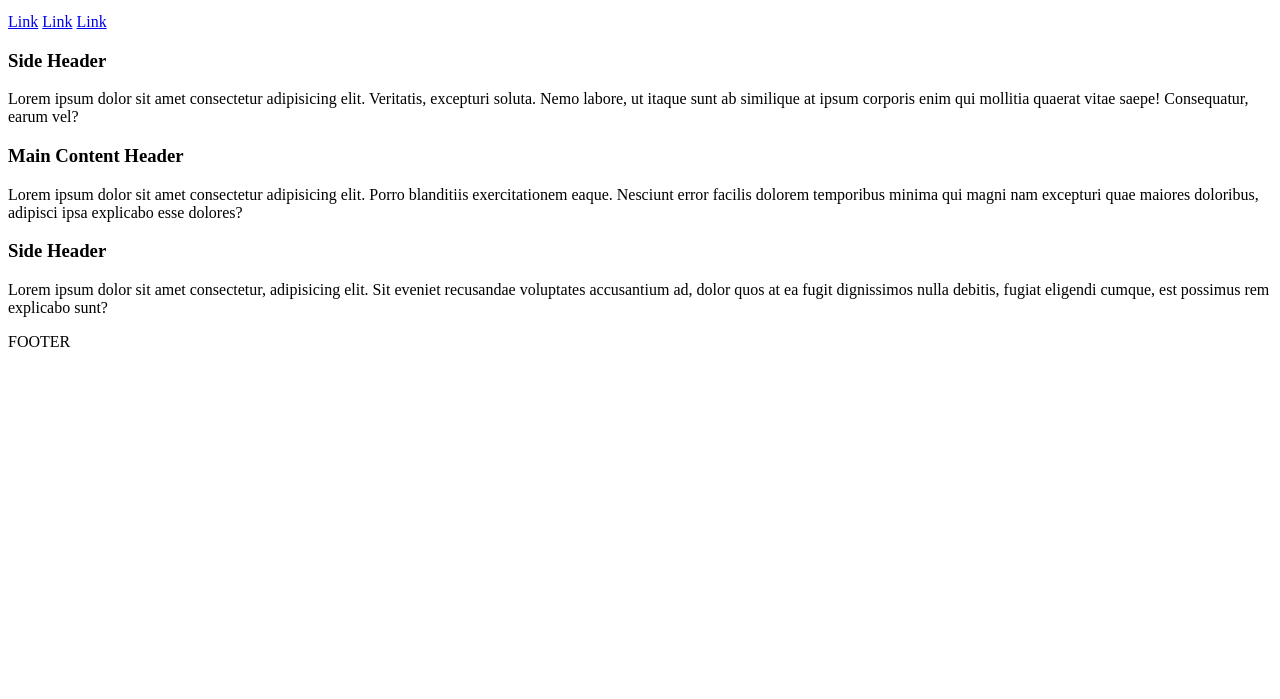
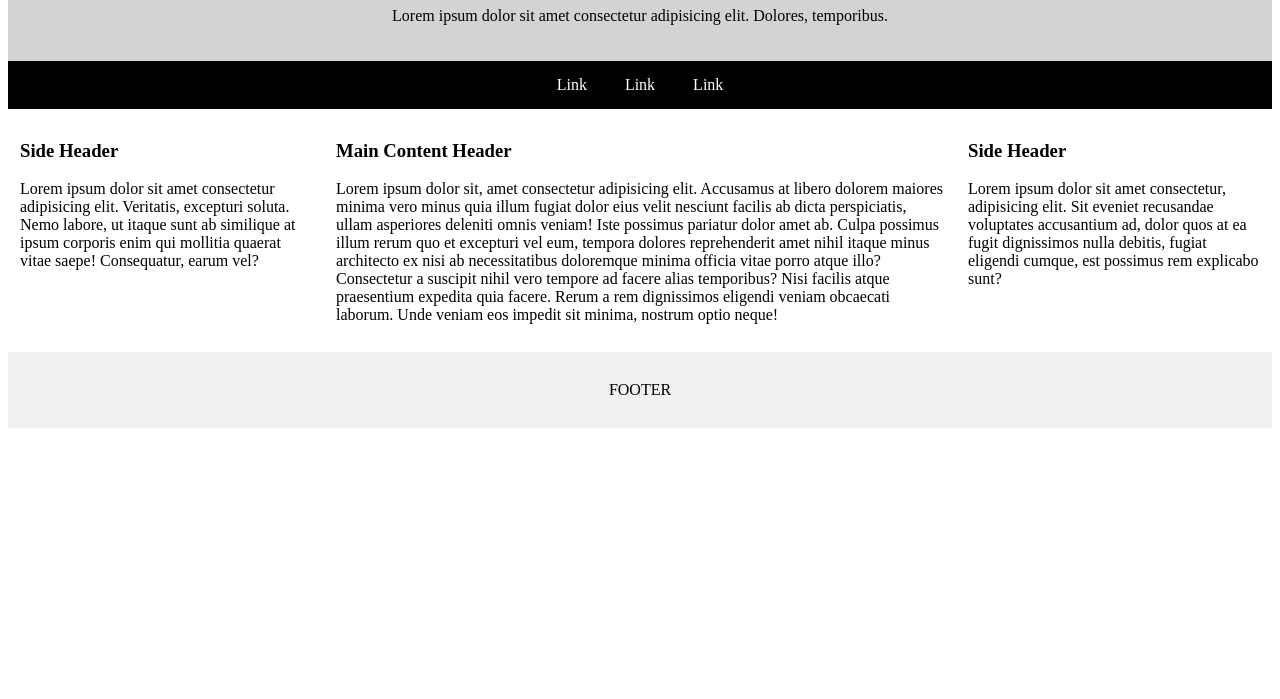
Before and after one commit to SametTongelci/HTML-CSS-Projects, a plain HTML site: page Simple Website/index.html in a window 1280 px wide. Shown: the part 101-800 px from the top of the page. Drawn offline with Linux system fonts and the light colour scheme.

Commit message:
css codes uploaded for simple website

```diff
--- a/Simple Website/index.html
+++ b/Simple Website/index.html
@@ -6,6 +6,7 @@
     <meta http-equiv="X-UA-Compatible" content="IE=edge">
     <meta name="viewport" content="width=device-width, initial-scale=1.0">
     <title>Simple Website</title>
+    <link rel="stylesheet" href="style.css">
 </head>
 
 <body>
@@ -31,9 +32,13 @@
         </article>
         <article class="main">
             <h3>Main Content Header</h3>
-            <p>Lorem ipsum dolor sit amet consectetur adipisicing elit. Porro blanditiis exercitationem eaque. Nesciunt
-                error facilis dolorem temporibus minima qui magni nam excepturi quae maiores doloribus, adipisci ipsa
-                explicabo esse dolores?
+            <p>Lorem ipsum dolor sit, amet consectetur adipisicing elit. Accusamus at libero dolorem maiores minima vero
+                minus quia illum fugiat dolor eius velit nesciunt facilis ab dicta perspiciatis, ullam asperiores
+                deleniti omnis veniam! Iste possimus pariatur dolor amet ab. Culpa possimus illum rerum quo et excepturi
+                vel eum, tempora dolores reprehenderit amet nihil itaque minus architecto ex nisi ab necessitatibus
+                doloremque minima officia vitae porro atque illo? Consectetur a suscipit nihil vero tempore ad facere
+                alias temporibus? Nisi facilis atque praesentium expedita quia facere. Rerum a rem dignissimos eligendi
+                veniam obcaecati laborum. Unde veniam eos impedit sit minima, nostrum optio neque!
             </p>
         </article>
         <article class="side">
--- /dev/null
+++ b/Simple Website/style.css
@@ -0,0 +1,51 @@
+* {
+  box-sizing: border-box;
+}
+
+header {
+  background-color: lightgray;
+  text-align: center;
+  padding: 20px;
+}
+
+nav {
+  background-color: black;
+  padding: 15px;
+  text-align: center;
+}
+
+nav a {
+  text-decoration: none;
+  color: white;
+  padding: 17px;
+}
+
+nav a:hover {
+    background-color: #f1f1f1;
+    color: black;
+}
+
+article {
+    float: left;
+    padding: 12px;
+}
+
+.side {
+    width: 25%;
+}
+
+.main {
+    width: 50%;
+}
+
+section::after {
+    content: "";
+    display: block;
+    clear: both;
+}
+
+footer {
+    background-color: #f1f1f1;
+    text-align: center;
+    padding: 13px;
+}
```
